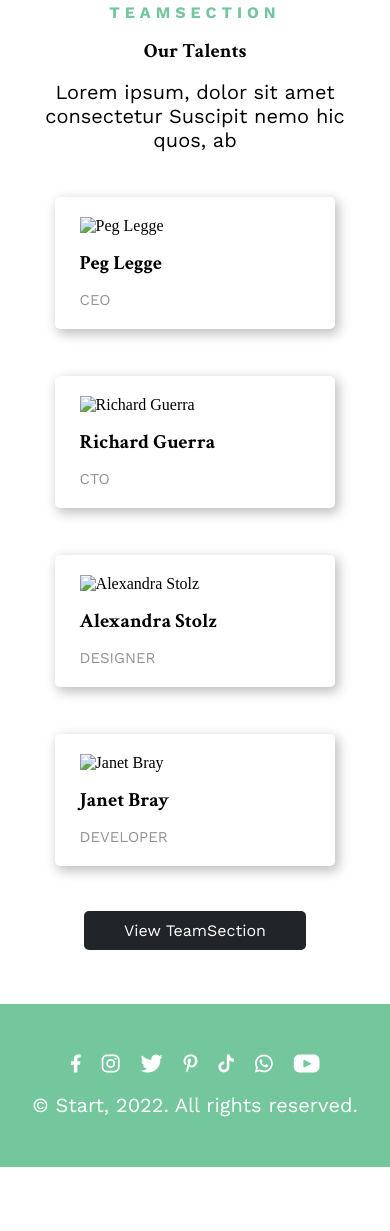
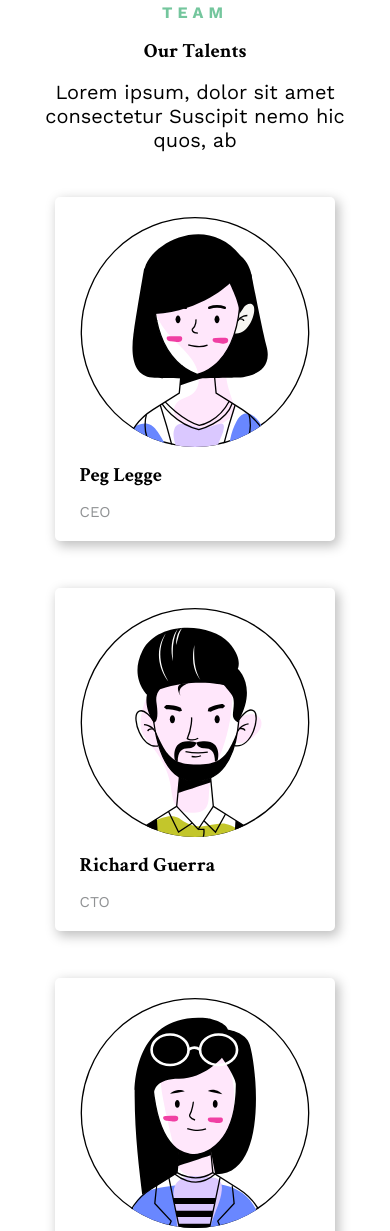
Before and after one commit to kriiiska/modsen_test_task, a plain HTML site: page index.html in a window 390 px wide. Shown: the part 2968-4199 px from the top of the page. Before the commit the page ends 4135 px from the top, so only its background shows below. Drawn offline with nearby package versions, Linux system fonts and the light colour scheme.

Commit message:
fix images

```diff
--- a/css/index.css
+++ b/css/index.css
@@ -89,32 +89,32 @@
 }
 
 /**
-* ! style rules for teamSection
+* ! style rules for team
 */
 
-.teamSection {
+.team {
   display: grid;
   gap: var(--spacing-vertical-45);
   margin-bottom: var(--spacing-vertical-54);
 }
 
-.teamSection__cards {
+.team__cards {
   display: grid;
   grid-template-columns: repeat(4, 1fr);
   gap: var(--spacing-horizontal-s);
 }
 
-.teamSection__content--text {
+.team__content--text {
   font-family: var(--font-2);
   font-size: var(--sub);
 }
 
-.teamSection__btn {
+.team__btn {
   justify-self: center;
 }
 
 
-[class^="teamSection__cards--"] {
+[class^="team__cards--"] {
   display: flex;
   flex-direction: column;
   gap: var(--spacing-vertical-15);
@@ -123,13 +123,13 @@
   padding: 20px 25px;
 }
 
-[class^="teamSection__cards--"] .name {
+[class^="team__cards--"] .name {
   font-family: var(--font-1);
   font-size: var(--h4);
   font-weight: bold;
 }
 
-[class^="teamSection__cards--"] .position {
+[class^="team__cards--"] .position {
   font-family: var(--font-2);
   color: var(--color-dark-50);
   font-size: var(--h6);
@@ -165,7 +165,7 @@
     order: 0;
   }
 
-  .teamSection__cards {
+  .team__cards {
     grid-template-columns: repeat(2, 1fr);
   }
 }
@@ -176,7 +176,7 @@
     gap: var(--spacing-vertical-30);
   }
 
-  .teamSection__cards {
+  .team__cards {
     grid-template-columns: repeat(1, 0.8fr);
     justify-content: center;
   }
--- a/index.html
+++ b/index.html
@@ -79,35 +79,35 @@
     <img src="images/Home/image-3.svg" alt="" class="secondarySection__left responsive-image">
   </section>
 
-  <section class="teamSection container">
-    <div class="teamSection__content text-center flex">
-      <div class="teamSection__content--label label text-green">teamSection</div>
-      <h2 class="teamSection__content--title common-title">Our talents</h2>
-      <p class="teamSection__content--text">Lorem ipsum, dolor sit amet consectetur Suscipit nemo hic quos, ab</p>
+  <section class="team container">
+    <div class="team__content text-center flex">
+      <div class="team__content--label label text-green">team</div>
+      <h2 class="team__content--title common-title">Our talents</h2>
+      <p class="team__content--text">Lorem ipsum, dolor sit amet consectetur Suscipit nemo hic quos, ab</p>
     </div>
-    <div class="teamSection__cards">
-      <article class="teamSection__cards--1">
-        <img src="images/teamSection/Peg_Legge.svg" alt="Peg Legge" class="responsive-image">
+    <div class="team__cards">
+      <article class="team__cards--1">
+        <img src="images/team/Peg_Legge.svg" alt="Peg Legge" class="responsive-image">
         <div class="name">Peg Legge</div>
         <div class="position">CEO</div>
       </article>
-      <article class="teamSection__cards--2">
-        <img src="images/teamSection/Richard.svg" alt="Richard Guerra" class="responsive-image">
+      <article class="team__cards--2">
+        <img src="images/team/Richard.svg" alt="Richard Guerra" class="responsive-image">
         <div class="name">Richard Guerra</div>
         <div class="position">CTO</div>
       </article>
-      <article class="teamSection__cards--3">
-        <img src="images/teamSection/Alexandra.svg" alt="Alexandra Stolz" class="responsive-image">
+      <article class="team__cards--3">
+        <img src="images/team/Alexandra.svg" alt="Alexandra Stolz" class="responsive-image">
         <div class="name">Alexandra Stolz</div>
         <div class="position">DESIGNER</div>
       </article>
-      <article class="teamSection__cards--4">
-        <img src="images/teamSection/Janet.svg" alt="Janet Bray" class="responsive-image">
+      <article class="team__cards--4">
+        <img src="images/team/Janet.svg" alt="Janet Bray" class="responsive-image">
         <div class="name">Janet Bray</div>
         <div class="position">DEVELOPER</div>
       </article>
     </div>
-    <button class="teamSection__btn dark-btn">view teamSection</button>
+    <button class="team__btn dark-btn">view team</button>
   </section>
 
   <footer class="footerWrapper">
```
